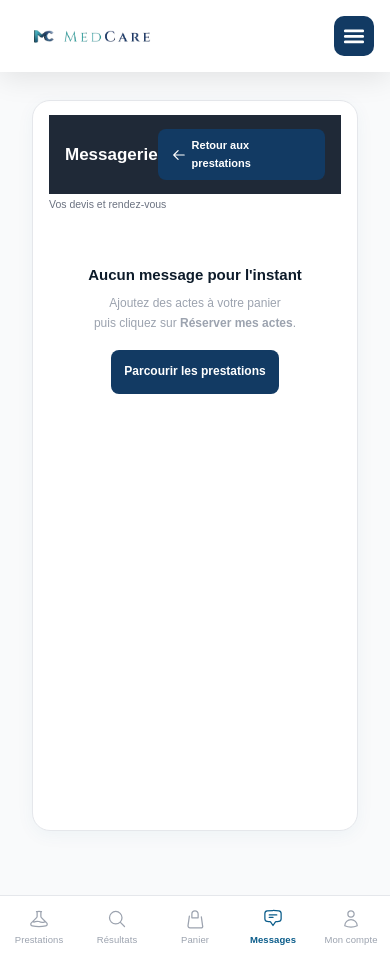
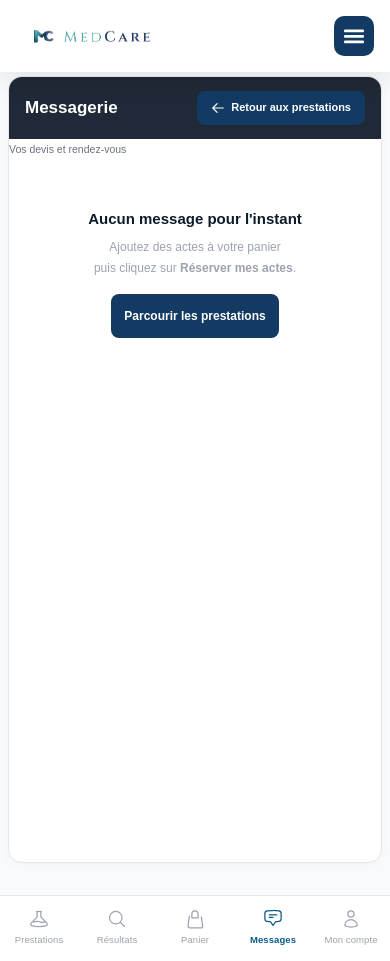
Before and after one commit to CristianESONO/MedcareConnect-main, a Django app: page /messaging/ in a window 390 px wide. Run offline with Django 5.2, Linux system fonts and the light colour scheme; the visitor is signed in with stand-in values (Sample User, id 1); data comes from the database, SQL or seed files in the repository; data that the repository does not hold is empty; style sheets or scripts are compiled from the project's sources; parts of the project's set-up code (start-up, migrations or seed data) failed here and were passed over.

Commit message:
fix(messaging): reduis les marges et paddings pour un affichage compact et ajuste

```diff
--- a/static/messaging/css/thread_wa.css
+++ b/static/messaging/css/thread_wa.css
@@ -1529,15 +1529,15 @@ button.mc-wslot.pac-wchip--sel {
   .pac-page--messages .mc-inbox-wrap {
     margin-left: 0;
     margin-right: 0;
-    padding: 14px 16px;
-    border-radius: 18px;
+    padding: 0;
+    border-radius: 14px;
     border: 1px solid #e5e7eb;
-    box-shadow: 0 4px 18px rgba(10, 92, 138, 0.05);
+    box-shadow: 0 2px 10px rgba(10, 92, 138, 0.04);
   }
 
   .mc-conv-item {
-    padding: 14px 16px;
-    gap: 14px;
+    padding: 12px 14px;
+    gap: 12px;
     border-bottom: 1px solid #f1f5f9;
   }
   .mc-conv-item:last-child {
--- a/static/users/css/patient_compte.css
+++ b/static/users/css/patient_compte.css
@@ -433,11 +433,11 @@ body.pac-page-open > main {
     flex-wrap: nowrap;
   }
   .pac-main-body {
-    padding: 16px 14px 28px;
+    padding: 8px 6px 16px;
   }
   .pac-page--messages .pac-main-body,
   .pac-page--messages .pac-inner {
-    padding: 18px 16px 32px !important;
+    padding: 6px 4px 16px !important;
   }
   .pac-back-btn {
     width: auto;
```
